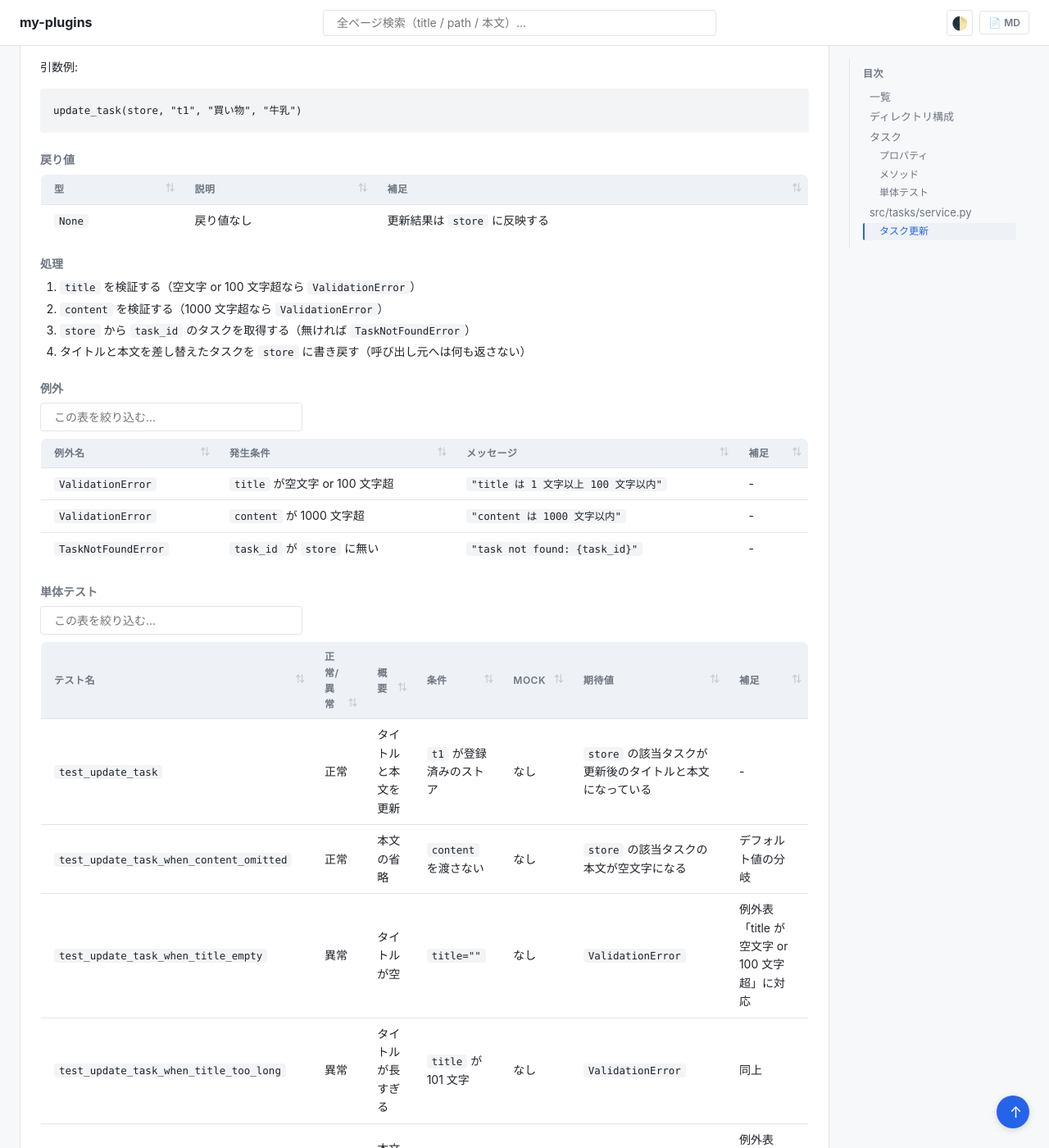
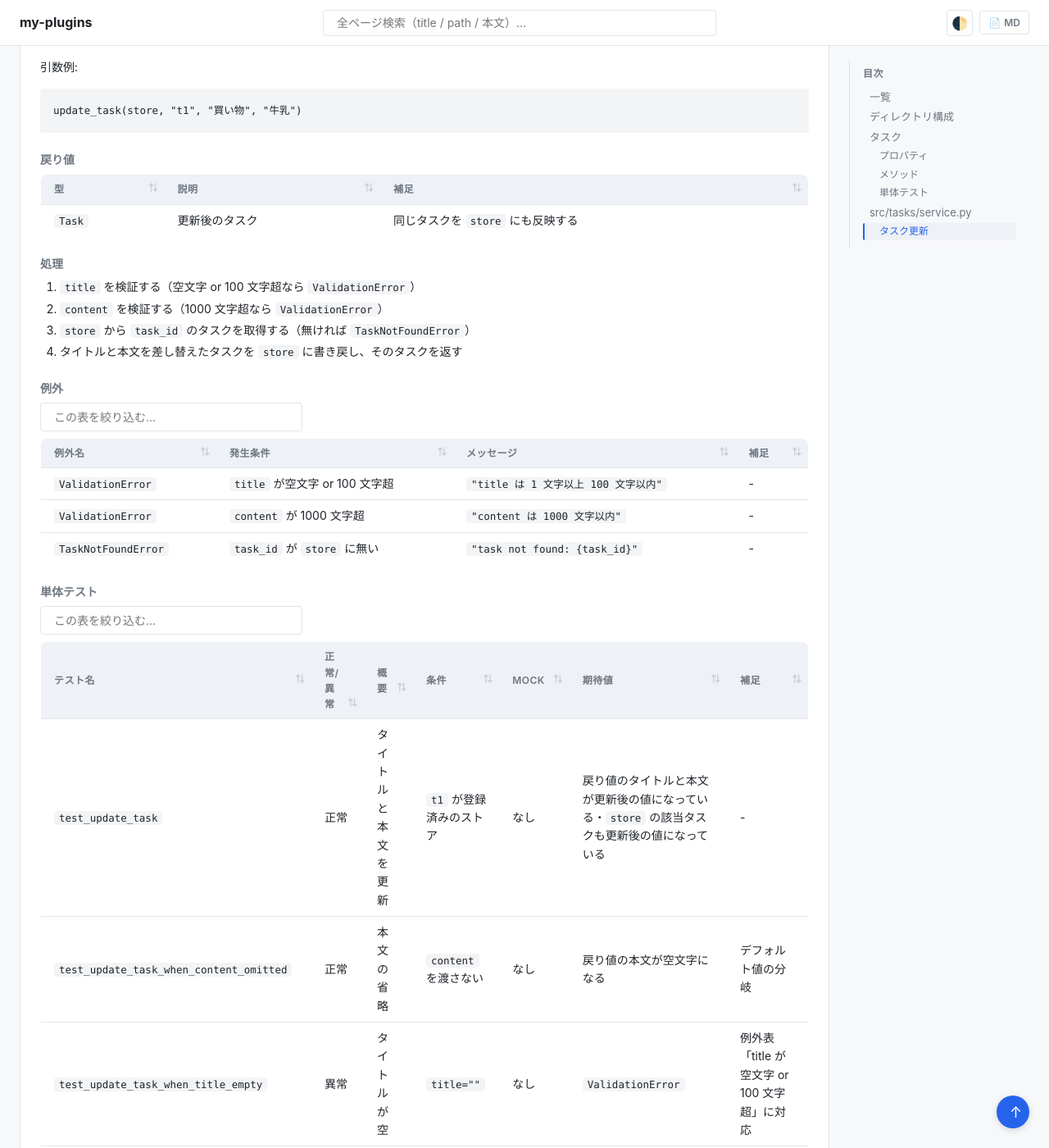
Before and after one commit to shuhei1101/ai-monitor-e2e, a Jekyll site: the page built from docs/wiki/設計図/モジュール構成/バックエンド/タスク.py.md, in a window 1280 px wide and 1400 px high, scrolled down 1866 px. Shown: the whole window at 82% size. Built offline with Jekyll 4.4.1, drawn with Linux system fonts in a browser that asks for light colours; our own code applies the rules of GitHub Pages for plain Markdown files.

Commit message:
update_task の戻り値を更新後のタスクに修正する
Co-Authored-By: Claude Opus 5 <noreply@anthropic.com>

```diff
--- a/docs/wiki/設計図/モジュール構成/バックエンド/タスク.py.md
+++ b/docs/wiki/設計図/モジュール構成/バックエンド/タスク.py.md
@@ -75,14 +75,14 @@ update_task(store, "t1", "買い物", "牛乳")
 
 | 型 | 説明 | 補足 |
 | --- | --- | --- |
-| `None` | 戻り値なし | 更新結果は `store` に反映する |
+| `Task` | 更新後のタスク | 同じタスクを `store` にも反映する |
 
 #### 処理
 
 1. `title` を検証する（空文字 or 100 文字超なら `ValidationError`）
 2. `content` を検証する（1000 文字超なら `ValidationError`）
 3. `store` から `task_id` のタスクを取得する（無ければ `TaskNotFoundError`）
-4. タイトルと本文を差し替えたタスクを `store` に書き戻す（呼び出し元へは何も返さない）
+4. タイトルと本文を差し替えたタスクを `store` に書き戻し、そのタスクを返す
 
 #### 例外
 
@@ -96,8 +96,8 @@ update_task(store, "t1", "買い物", "牛乳")
 
 | テスト名 | 正常/異常 | 概要 | 条件 | Mock | 期待値 | 補足 |
 | --- | --- | --- | --- | --- | --- | --- |
-| `test_update_task` | 正常 | タイトルと本文を更新 | `t1` が登録済みのストア | なし | `store` の該当タスクが更新後のタイトルと本文になっている | - |
-| `test_update_task_when_content_omitted` | 正常 | 本文の省略 | `content` を渡さない | なし | `store` の該当タスクの本文が空文字になる | デフォルト値の分岐 |
+| `test_update_task` | 正常 | タイトルと本文を更新 | `t1` が登録済みのストア | なし | 戻り値のタイトルと本文が更新後の値になっている・`store` の該当タスクも更新後の値になっている | - |
+| `test_update_task_when_content_omitted` | 正常 | 本文の省略 | `content` を渡さない | なし | 戻り値の本文が空文字になる | デフォルト値の分岐 |
 | `test_update_task_when_title_empty` | 異常 | タイトルが空 | `title=""` | なし | `ValidationError` | 例外表「title が空文字 or 100 文字超」に対応 |
 | `test_update_task_when_title_too_long` | 異常 | タイトルが長すぎる | `title` が 101 文字 | なし | `ValidationError` | 同上 |
 | `test_update_task_when_content_too_long` | 異常 | 本文が長すぎる | `content` が 1001 文字 | なし | `ValidationError` | 例外表「content が 1000 文字超」に対応 |
```
